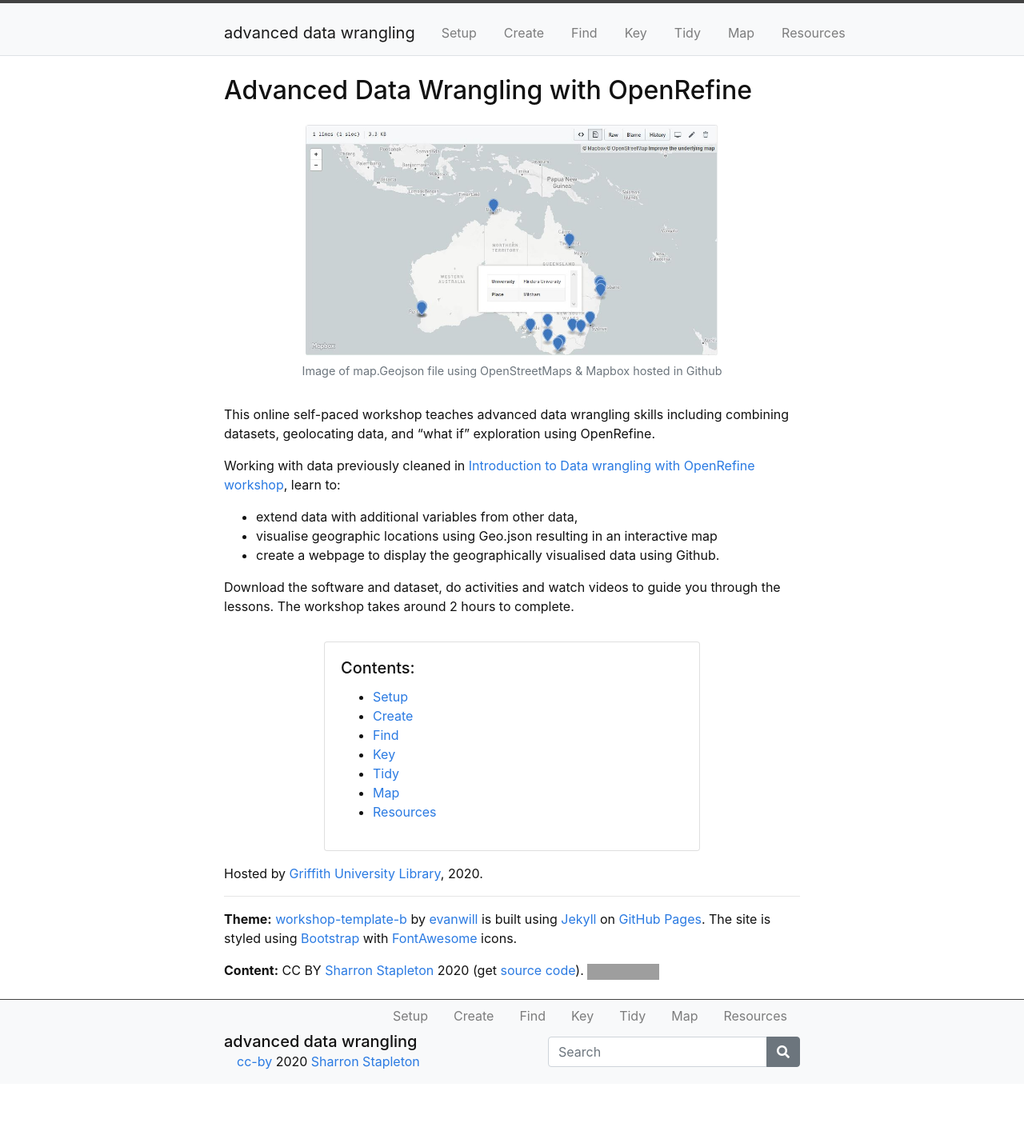
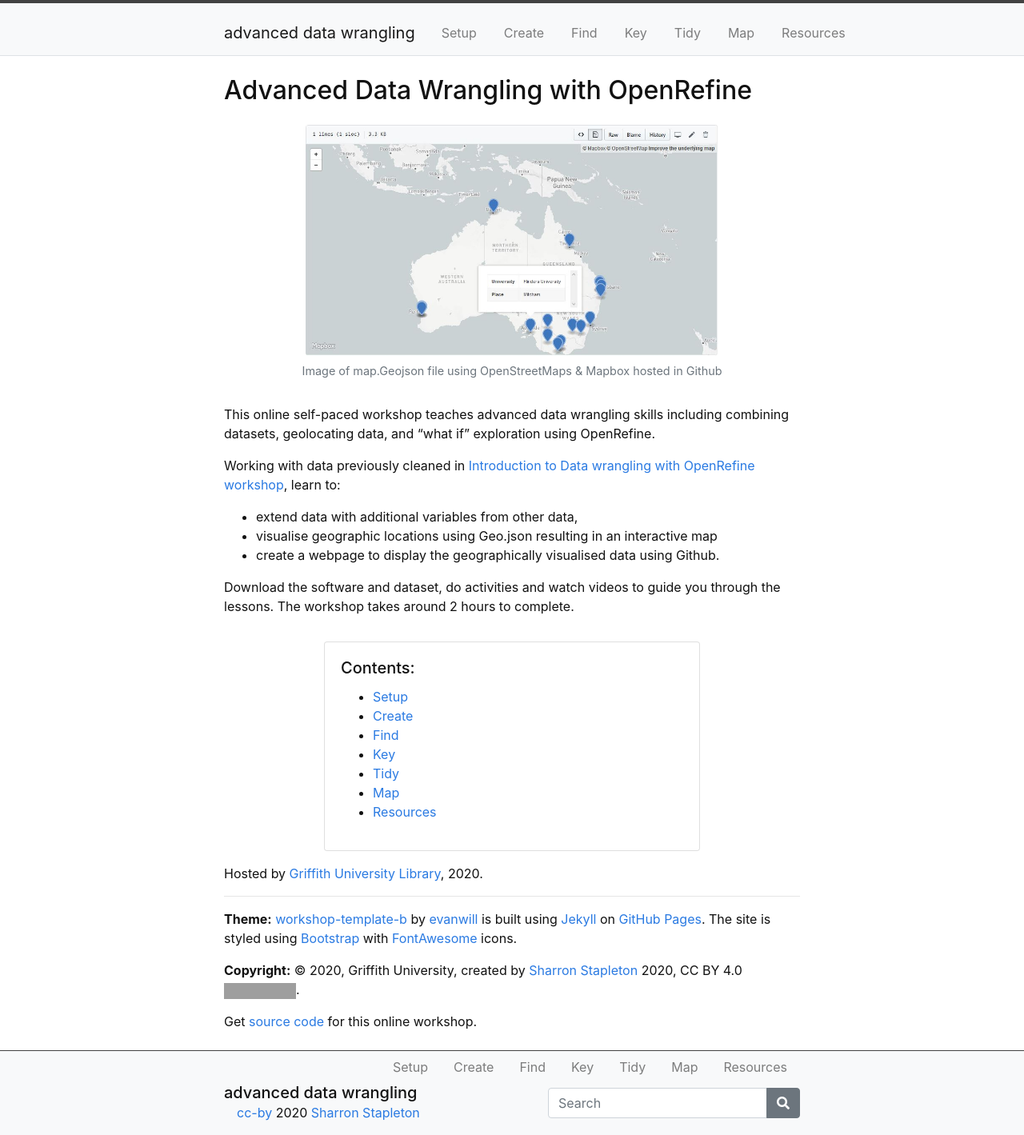
Before and after one commit to GULibrarySandbox/advanced-data-wrangle-old, a Jekyll site: the page built from index.md, in a window 1280 px wide. Shown: the whole page at 80% size. Built offline with Jekyll 4.4.1, drawn with Linux system fonts in a browser that asks for light colours; before the commit the page ends 1355 px from its top, so only the background shows below that; grey boxes are pictures that could not be loaded.

Commit message:
Update credits.html

```diff
--- a/_includes/credits.html
+++ b/_includes/credits.html
@@ -1,2 +1,3 @@
 <p><strong>Theme:</strong> <a href="https://github.com/evanwill/workshop-template-b" target="_blank" rel="noopener">workshop-template-b</a> by <a href="https://github.com/evanwill/" target="_blank" rel="noopener">evanwill</a> is built using <a href="https://jekyllrb.com/" target="_blank" rel="noopener">Jekyll</a> on <a href="https://pages.github.com/" target="_blank" rel="noopener">GitHub Pages</a>. The site is styled using <a href="https://getbootstrap.com/" target="_blank" rel="noopener">Bootstrap</a> with <a href="https://fontawesome.com/" target="_blank" rel="noopener">FontAwesome</a> icons.</p>
-<p><strong>Content:</strong> CC BY <a href="https://github.com/{{ site.github_username }}">{{ site.author }}</a> {{ site.pub_year}} (get <a href="{{ site.repo }}" target="_blank" rel="noopener">source code</a>). <a href="http://creativecommons.org/licenses/by/4.0/" rel="license"><img src="https://i.creativecommons.org/l/by/4.0/88x31.png" alt="Creative Commons License" /></a></p>
+<p><strong>Copyright:</strong> © 2020, Griffith University, created by <a href="https://github.com/{{ site.github_username }}">{{ site.author }}</a> {{ site.pub_year}}, CC BY 4.0 <a href="http://creativecommons.org/licenses/by/4.0/" rel="license"><img src="https://i.creativecommons.org/l/by/4.0/88x31.png" alt="Creative Commons License" /></a>.</p>
+<p>Get <a href="{{ site.repo }}" target="_blank" rel="noopener">source code</a> for this online workshop.<p>
```
